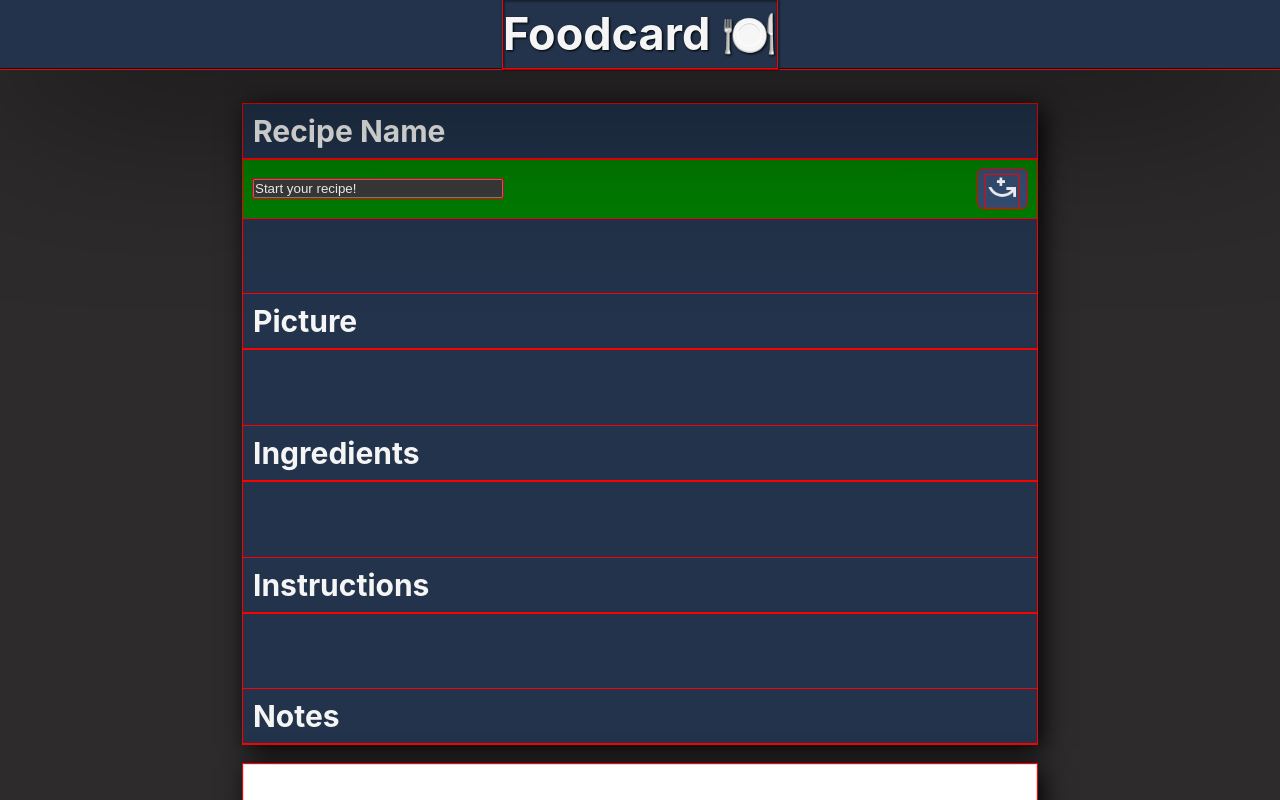
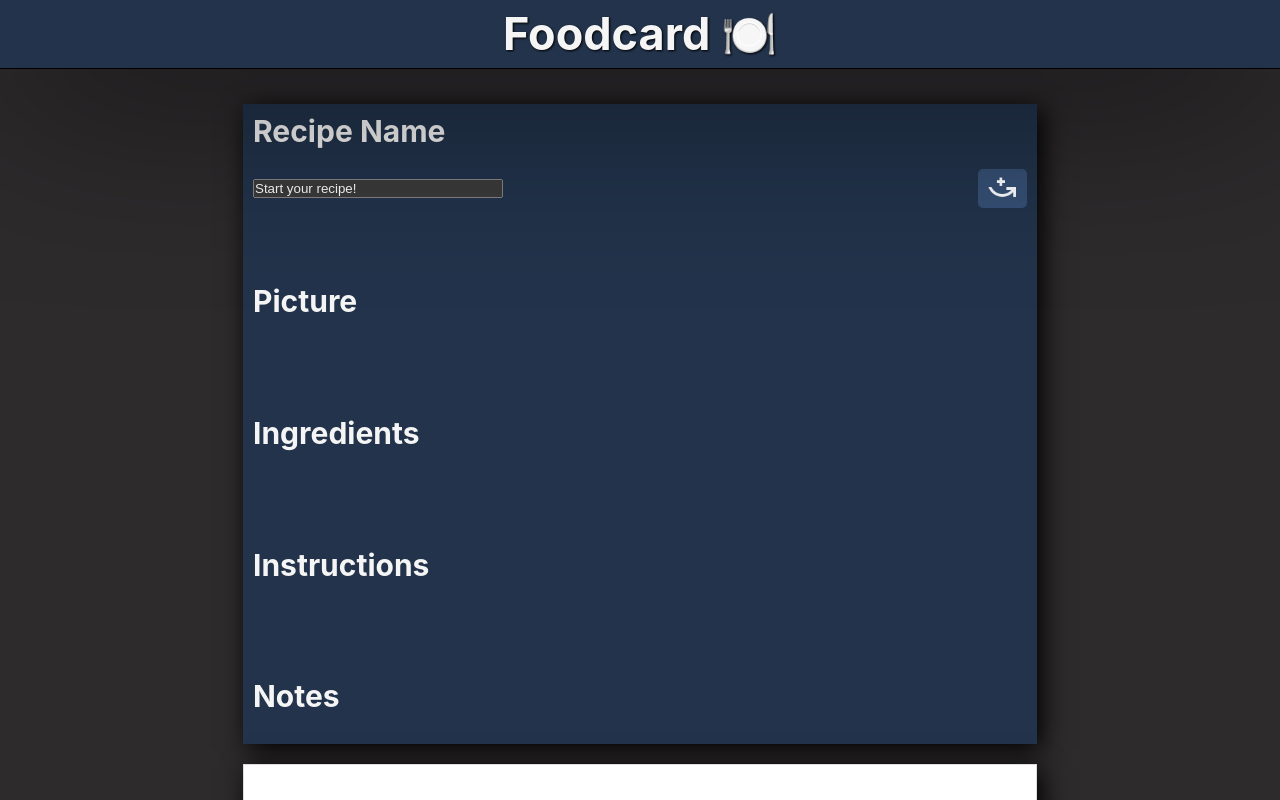
Before and after one commit to orzcode/foodcard, a React (Vite) app: page / in a window 1280 px wide. Both pictures are taken after a click on the element "Recipe Name". Shown: the top 800 px of the page. Built offline with nearby package versions, Linux system fonts and the light colour scheme.

Commit message:
fix accordion

```diff
--- a/src/components/ImageUpload.jsx
+++ b/src/components/ImageUpload.jsx
@@ -12,6 +12,7 @@ function ImageUpload(imgStateProps) {
   };
 
   return (
+    /* - Need to add div here if later adding a second item eg img preview*/
     <>
     <div className="file-input">
       <input
--- a/src/components/InputField.jsx
+++ b/src/components/InputField.jsx
@@ -10,7 +10,7 @@ function InputField(props) {
   const [value, setValue] = useState(props.initialValue || "");
 
   return (
-    <>
+    <div className="fieldAndButton">
       <input
         type="text"
         value={value}
@@ -25,7 +25,7 @@ function InputField(props) {
           handleAction({ actionType: props.actionType, value, setValue, ...props })
         }
       />
-    </>
+    </div>
   );
 }
 
--- a/src/components/TextArea.jsx
+++ b/src/components/TextArea.jsx
@@ -10,7 +10,7 @@ function TextArea(props) {
   const [value, setValue] = useState(props.initialValue || "");
 
   return (
-    <>
+    <div className="fieldAndButton">
       <textarea
         value={value}
         placeholder={props.placeholder}
@@ -27,7 +27,7 @@ function TextArea(props) {
           handleAction({ actionType: props.actionType, value, setValue, ...props })
         }
       />
-    </>
+    </div>
   );
 }
 
--- a/src/index.css
+++ b/src/index.css
@@ -22,7 +22,7 @@
   margin: 0;
   padding: 0;
   box-sizing: border-box;
-  outline: 1px solid red;
+  /* outline: 1px solid red; */
 }
 html {
   font-size: 62.5%;
--- a/src/styles/InputPane.css
+++ b/src/styles/InputPane.css
@@ -26,23 +26,34 @@
     user-select: none;
   }
 
+  .fieldAndButton {
+    display: flex;
+    width: 100%;
+    place-items: center;
+    justify-content: space-between;
+    gap: 2rem;
+  }
+
 /* Accordion content default state */
 .accordion-content {
   max-height: 0;
   overflow: hidden;
-  padding: 0;
-  transition: max-height 0.2s ease, padding 0.2s ease;
+  opacity: 0;
+
+  padding: 1rem;
+
+  display: flex;
+  flex-direction: column;
+
+  justify-content: space-between;
+
+  transition: all 0.3s ease;
 }
 
 /* Accordion content expanded state */
 .accordion-section.active .accordion-content {
-  max-height: 500px; /* Adjust as necessary */
-  padding: 1rem;
-  background-color: green;
-  display: flex;
-  place-items: center;
-  justify-content: space-between;
-  gap: 2rem;
+  max-height: fit-content; /* Adjust as necessary */
+  opacity: 1;
 }
   /*---------------------------------------------*/
   button img {
```
